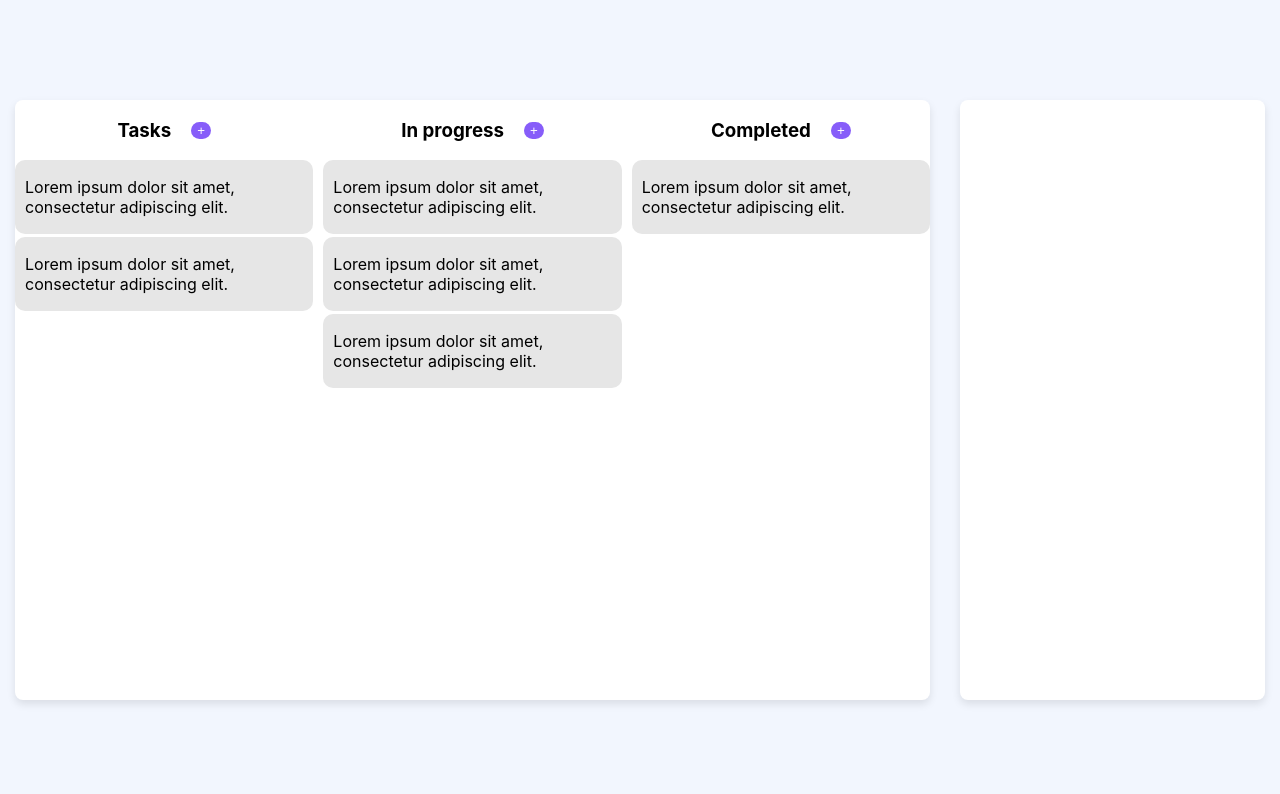
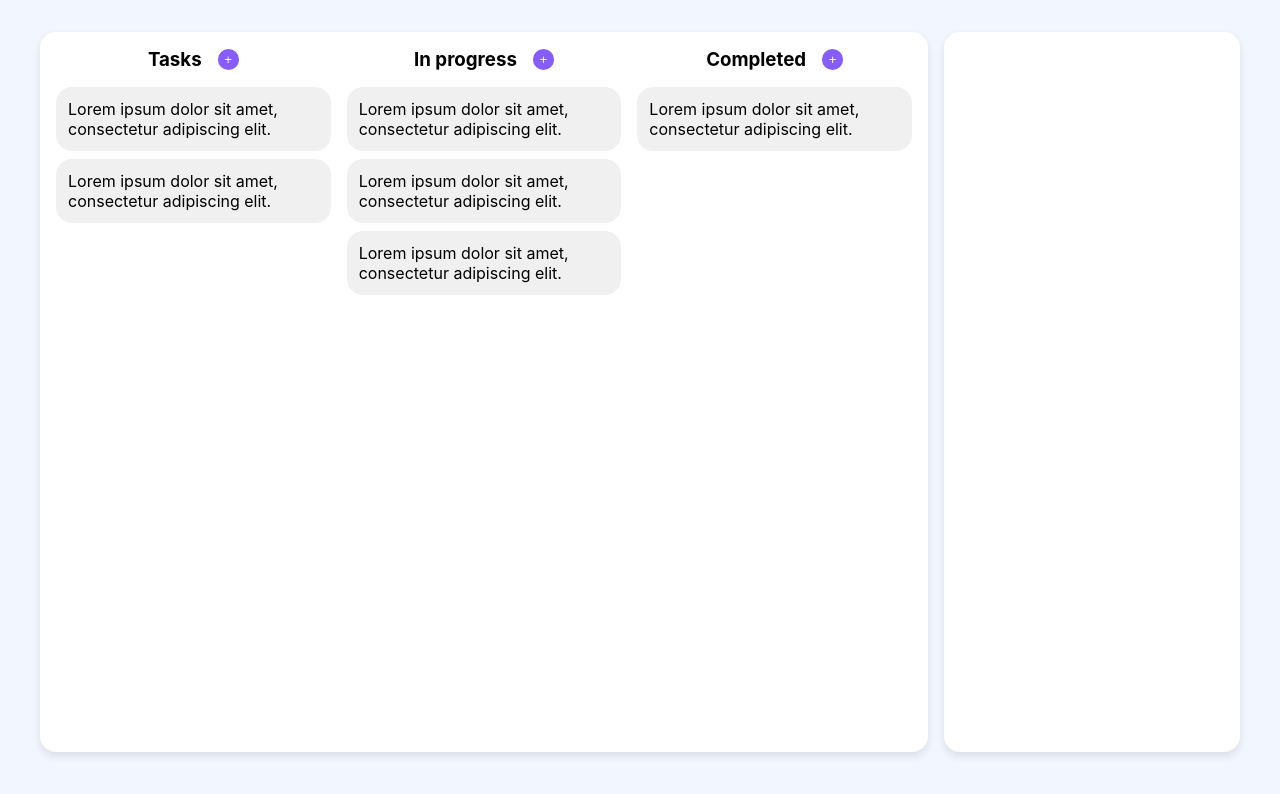
Before and after one commit to krstevskap/kanban-board, a React (Create React App) app: page / in a window 1280 px wide. Shown: the top 794 px of the page. Built offline with nearby package versions, Linux system fonts and the light colour scheme.

Commit message:
Update CSS styles

```diff
--- a/src/components/AddTask/addTask.css
+++ b/src/components/AddTask/addTask.css
@@ -1,10 +1,4 @@
-.add-task-button {
-    border: none;
-    border-radius: 10px;
-    cursor: pointer;
-    background-color: #875df9;
-    color: #fff;
-}
+
 
 .new-task-container {
     border-radius: 10px;
--- a/src/components/Board/board.css
+++ b/src/components/Board/board.css
@@ -1,12 +1,18 @@
+* {
+    margin: 0;
+    padding: 0;
+    box-sizing: border-box;
+}
+
+body, .board-container {
+    min-height: 90vh;
+    background-color: #F2F6FE;
+}
+
 .board-container {
     display: flex;
-    flex-wrap: wrap;
-    gap: 30px;
-    justify-content: space-between;
-    align-items: center;
-    min-height: 100vh;
-    background-color: #F2F6FE;
-    padding: 0 15px;
+    gap: 1em;
+    margin: 2em 2.5em;
 }
 
 .left-column {
@@ -20,7 +26,13 @@
 .left-column,
 .right-column {
     background-color: #fff;
-    border-radius: 8px;
+    border-radius: 1em;
     box-shadow: 0px 4px 8px rgba(0, 0, 0, 0.1);
-    min-height: 75vh;
 }
+
+@media (max-width: 968px) {
+    .board-container {
+        flex-direction: column;
+        margin: 1em;
+    }
+}
--- a/src/components/Column/Column.js
+++ b/src/components/Column/Column.js
@@ -19,13 +19,22 @@ const Column = ({ title, type, tasks, setTasks }) => {
                 >+</button>
             </div>
 
+            <div className='tasks-container'>
+                <div>
                     {tasksByType.map((t) => {
                         return <Task key={t.id}
                             text={t.text}
                             type={t.type}
                         />
                     })}
-            {addNewTask && <AddTask setAddNewTask={setAddNewTask} type={type} setTasks={setTasks} />}
+                </div>
+                <div>
+                    {addNewTask && <AddTask
+                        setAddNewTask={setAddNewTask}
+                        type={type}
+                        setTasks={setTasks} />}
+                </div>
+            </div>
         </div>
     )
 }
--- a/src/components/Column/column.css
+++ b/src/components/Column/column.css
@@ -1,6 +1,27 @@
 .column-header {
     display: flex;
     justify-content: center;
-    gap: 20px;
     align-items: center;
+    gap: 1em;
 }
+
+.column {
+    display: flex;
+    flex-direction: column;
+    gap: 1em;
+    width: 100%;
+}
+
+.add-task-button {
+    border: none;
+    border-radius: 50%;
+    padding: 0.2em 0.5em;
+    cursor: pointer;
+    background-color: #875df9;
+    color: #fff;
+}
+
+.tasks-container {
+    display: flex;
+    flex-direction: column;
+}
--- a/src/components/Task/Task.js
+++ b/src/components/Task/Task.js
@@ -3,8 +3,7 @@ import './task.css';
 
 const Task = ({ id, text, type }) => {
   return (
-    <div
-      className='task-container'
+    <div className='task'
       draggable='true'>
       <p>{text}</p>
     </div>
--- a/src/components/Task/task.css
+++ b/src/components/Task/task.css
@@ -1,14 +1,14 @@
-.task-container {
-    padding: 1px 10px;
+.task {
+    padding: 0.75em;
     border: none;
-    border-radius: 10px;
-    background-color: #e6e6e6;
-    margin-bottom: 3px;
+    border-radius: 1em;
+    background-color: #f0f0f0;
+    margin-bottom: 0.5em;
     text-align: start;
     cursor: grab;
     flex-grow: 0;
 }
 
-.task-container:active {
+.task:active {
     cursor: grabbing;
 }
--- a/src/components/Tasks/tasks.css
+++ b/src/components/Tasks/tasks.css
@@ -1,5 +1,11 @@
 .column-container {
     display: flex;
-    gap: 10px;
-    justify-content: space-around;
+    gap: 1em;
+    padding: 1em;
 }
+
+@media (max-width: 968px) {
+    .column-container {
+        flex-direction: column;
+    }
+}
```
Lines whose indentation alone changed are shown as unchanged.
